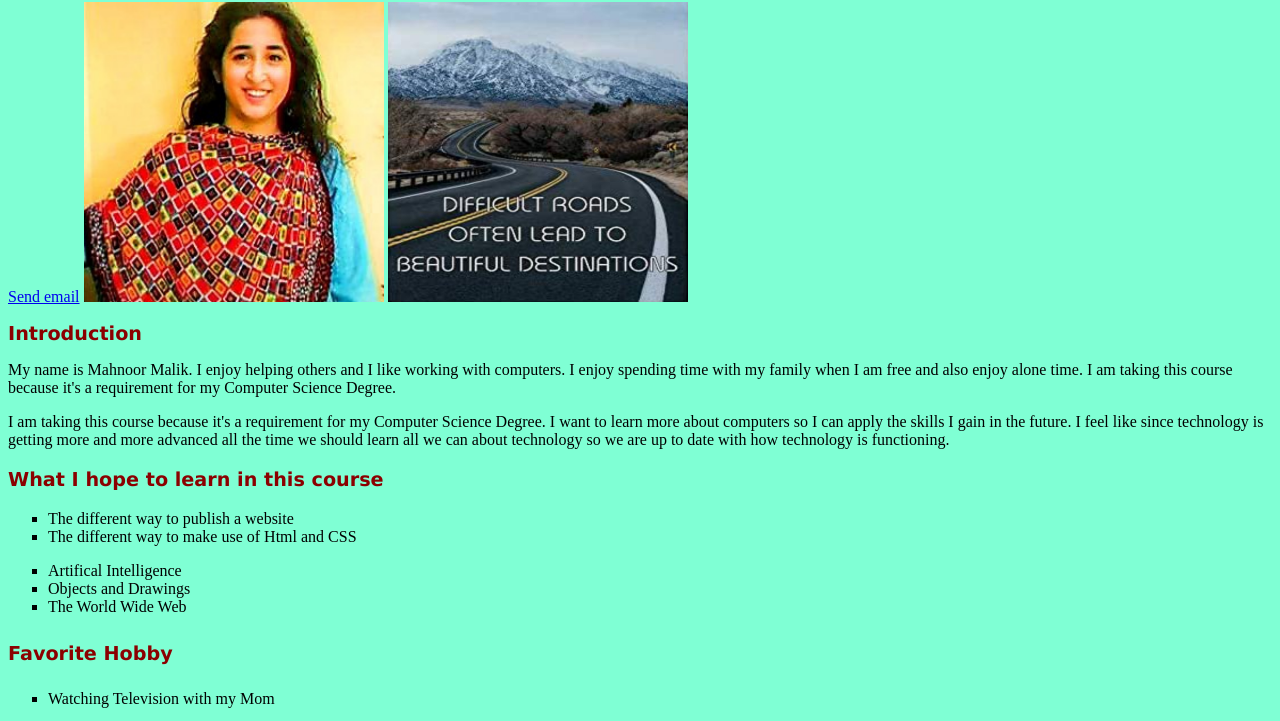
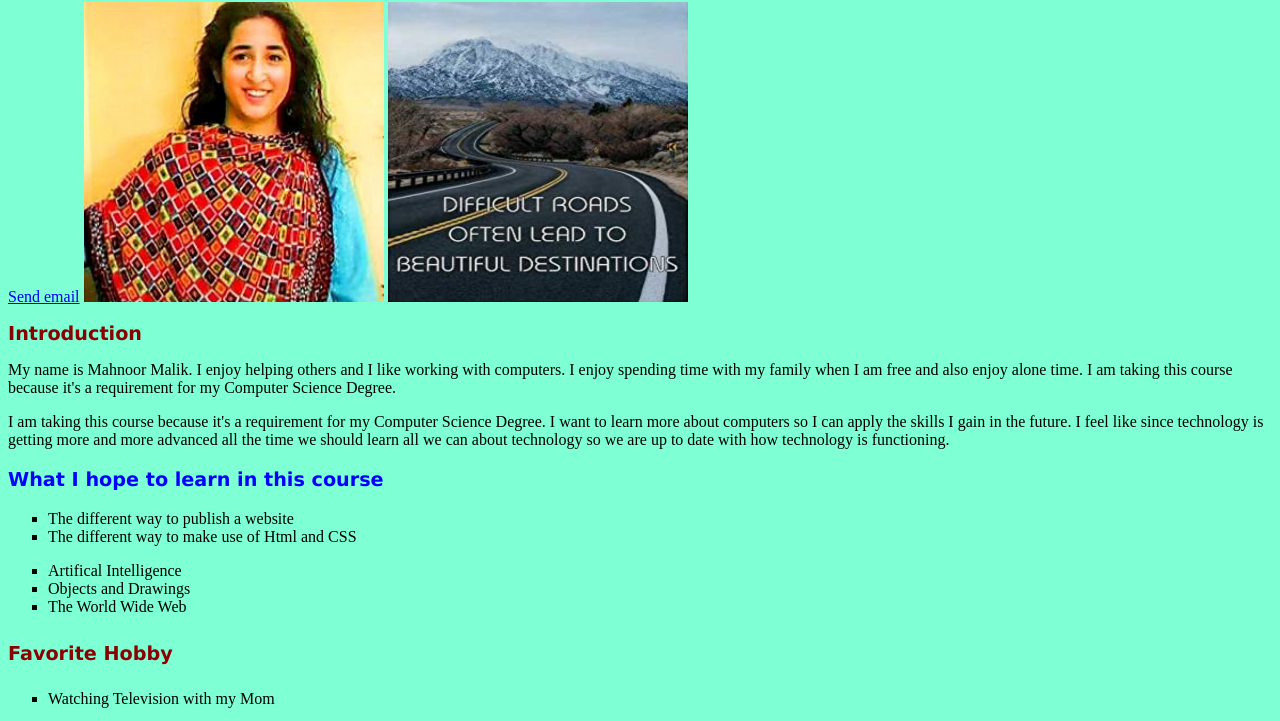
Before and after one commit to mmalik234/getting-know-each-other, a plain HTML site: page index.html in a window 1280 px wide. Shown: the part 79-800 px from the top of the page. Drawn offline with Linux system fonts and the light colour scheme.

Commit message:
update file

```diff
--- a/index.html
+++ b/index.html
@@ -23,7 +23,7 @@
         <p>I am taking this course because it's a requirement for my Computer Science Degree. I want to learn more about computers so I can apply the skills I gain in the future. I feel like since technology is getting more and more advanced all the time we should learn all we can about technology so we are up to date with how technology is functioning.</p>
         <p style="font-family:courier;"></p>
 
-       <h3 style="font-family:verdana;">What I hope to learn in this course</h3>
+       <h3 style="font-family:verdana; color:blue">What I hope to learn in this course</h3>
         <ul style="list-style-type:square;">
         <li>The different way to publish a website</li>
         <li>The different way to make use of Html and CSS</li>
```
